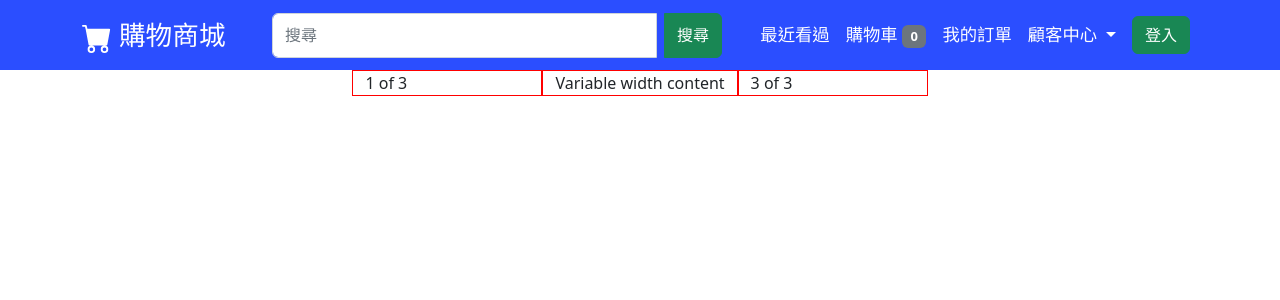
After one commit to LinBC530/Fruit_mall, a PHP site: page /html/register.html in a window 1280 px wide. The commit adds this page. Shown: the top 300 px of the page. Run offline with PHP 8.4, Linux system fonts and the light colour scheme.

Commit message:
11/23 12:06

```diff
--- /dev/null
+++ b/html/register.html
@@ -0,0 +1,117 @@
+<!DOCTYPE html>
+<html lang="zh-Hant">
+    <head>
+        <meta charset="utf-8">
+        <meta name="viewport" content="width=device-width, initial-scale=1">
+        <title>查詢商品</title>
+        <!-- CSS -->
+        <link
+            href="https://cdn.jsdelivr.net/npm/bootstrap@5.2.2/dist/css/bootstrap.min.css"
+            rel="stylesheet"
+            integrity="sha384-Zenh87qX5JnK2Jl0vWa8Ck2rdkQ2Bzep5IDxbcnCeuOxjzrPF/et3URy9Bv1WTRi"
+            crossorigin="anonymous">
+        <!-- JavaScript -->
+        <script
+            src="https://cdn.jsdelivr.net/npm/bootstrap@5.2.2/dist/js/bootstrap.bundle.min.js"
+            integrity="sha384-OERcA2EqjJCMA+/3y+gxIOqMEjwtxJY7qPCqsdltbNJuaOe923+mo//f6V8Qbsw3"
+            crossorigin="anonymous"></script>
+
+        <link rel="stylesheet" type="text/css" href="/css/home.css">
+    </head>
+    <body>
+        <nav class="navbar navbar-dark navbar-expand-lg">
+            <div class="container">
+                <a style="font-size: 20pt" class="navbar-brand"
+                    href="/html/home.html">
+                    <svg xmlns="http://www.w3.org/2000/svg" width="30"
+                        height="30" fill="currentColor" class="bi bi-cart-fill"
+                        viewBox="0 0 16 16">
+                        <path d="M0 1.5A.5.5 0 0 1 .5 1H2a.5.5 0 0 1
+                            .485.379L2.89 3H14.5a.5.5 0 0 1 .491.592l-1.5 8A.5.5
+                            0 0 1 13 12H4a.5.5 0 0 1-.491-.408L2.01 3.607 1.61
+                            2H.5a.5.5 0 0 1-.5-.5zM5 12a2 2 0 1 0 0 4 2 2 0 0 0
+                            0-4zm7 0a2 2 0 1 0 0 4 2 2 0 0 0 0-4zm-7 1a1 1 0 1 1
+                            0 2 1 1 0 0 1 0-2zm7 0a1 1 0 1 1 0 2 1 1 0 0 1
+                            0-2z"></path>
+                    </svg>
+                    購物商城
+                </a>
+                <button style="margin-bottom: auto;" class="navbar-toggler"
+                    type="button"
+                    data-bs-toggle="collapse"
+                    data-bs-target="#navbarSupportedContent"
+                    aria-controls="navbarSupportedContent"
+                    aria-expanded="false"
+                    aria-label="Toggle navigation">
+                    <span class="navbar-toggler-icon"></span>
+                </button>
+                <div class="collapse navbar-collapse"
+                    id="navbarSupportedContent">
+
+                    <form style="width:450px" class="input-group mx-auto"
+                        id="Search"
+                        role="search">
+                        <input class="form-control me-2" type="search"
+                            placeholder="搜尋">
+                        <button class="btn btn-success"
+                            type="submit">搜尋</button>
+                    </form>
+
+                    <ul class="navbar-nav align-items-center">
+                        <li class="nav-item">
+                            <a class="nav-link active" aria-current="page"
+                                href="/html/home.html">最近看過</a>
+                        </li>
+                        <li class="nav-item">
+                            <a class="nav-link active" aria-current="page"
+                                href="/html/home.html">購物車 <span class="badge
+                                    bg-secondary">0</span></a>
+                        </li>
+                        <li class="nav-item">
+                            <a class="nav-link active" href="#">我的訂單</a>
+                        </li>
+                        <li class="nav-item dropdown">
+                            <a class="nav-link dropdown-toggle active" href="#"
+                                role="button" data-bs-toggle="dropdown"
+                                aria-expanded="false">
+                                顧客中心
+                            </a>
+                            <ul style="line-height: 30px;"
+                                class="dropdown-menu">
+                                <li><a class="dropdown-item" href="#">追蹤清單</a></li>
+                                <li><a class="dropdown-item" href="#">訂單</a></li>
+                                <li>
+                                    <hr class="dropdown-divider">
+                                </li>
+                                <li><a class="dropdown-item" href="#">帳號設定</a></li>
+                            </ul>
+
+                        </li>
+                        <!-- <li class="nav-item">
+                        <a class="nav-link active" href="#">button</a>
+                    </li> -->
+                        <li class="nav-item">
+                            <a class="nav-link" href="/html/login.html"><button
+                                    type="button"
+                                    class="btn btn-success">登入</button></a>
+                        </li>
+                    </ul>
+
+                </div>
+            </div>
+        </nav>
+
+        <div class="container">
+            <div class="row justify-content-md-center">
+                <div style="border: 1pt solid red;" class="col col-lg-2">
+                    1 of 3
+                </div>
+                <div style="border: 1pt solid red;" class="col-md-auto">
+                    Variable width content
+                </div>
+                <div style="border: 1pt solid red;" class="col col-lg-2">
+                    3 of 3
+                </div>
+            </div>
+    </body>
+</html>
```
Also changed, not shown: css/login.css (+14 -1 lines), html/home.html (+4 -3 lines), html/login.html (+25 -4 lines), css/register.css (added).
